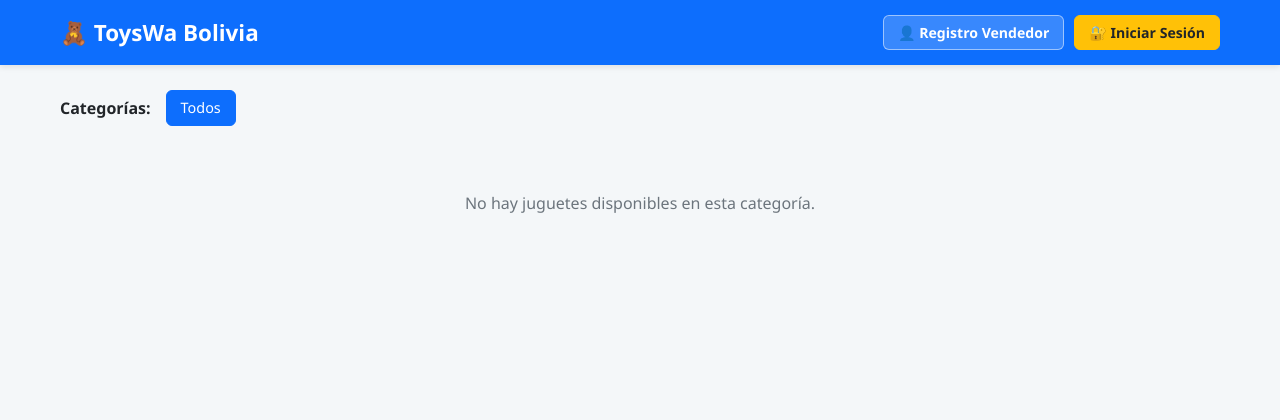
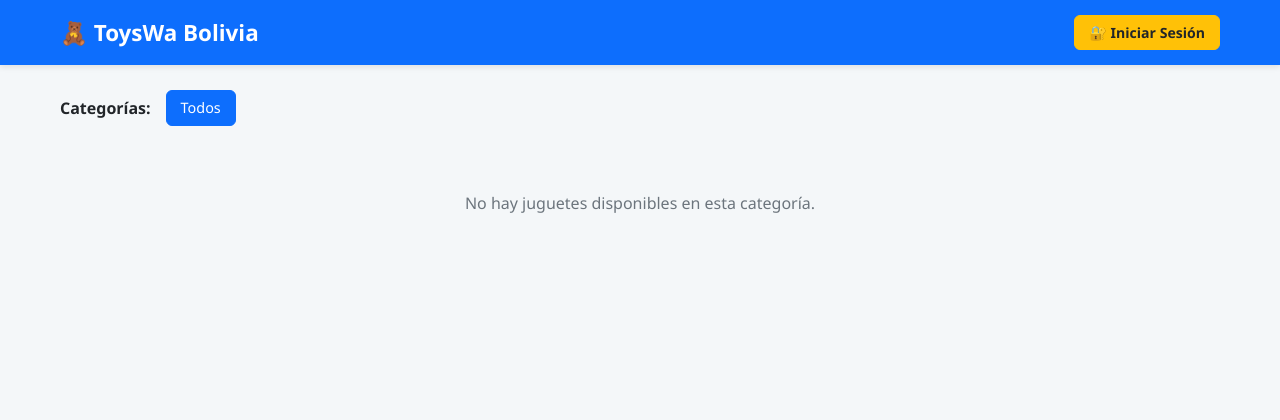
Before and after one commit to yhonnylequipe/toyswa, a PHP site: page / in a window 1280 px wide. Shown: the top 420 px of the page. Run offline with PHP 8.4, Linux system fonts and the light colour scheme; data that the repository does not hold is empty.

Commit message:
Update index.php

```diff
--- a/index.php
+++ b/index.php
@@ -184,7 +184,6 @@ if (esVendedorOAdmin()) {
 
                     <a href="login.php?logout=1" class="btn-nav">🚪 Salir</a>
                 <?php else: ?>
-                    <a href="registro_vendedor.php" class="btn-nav">👤 Registro Vendedor</a>
                     <a href="login.php" class="btn-nav activo">🔐 Iniciar Sesión</a>
                 <?php endif; ?>
             </div>
```
